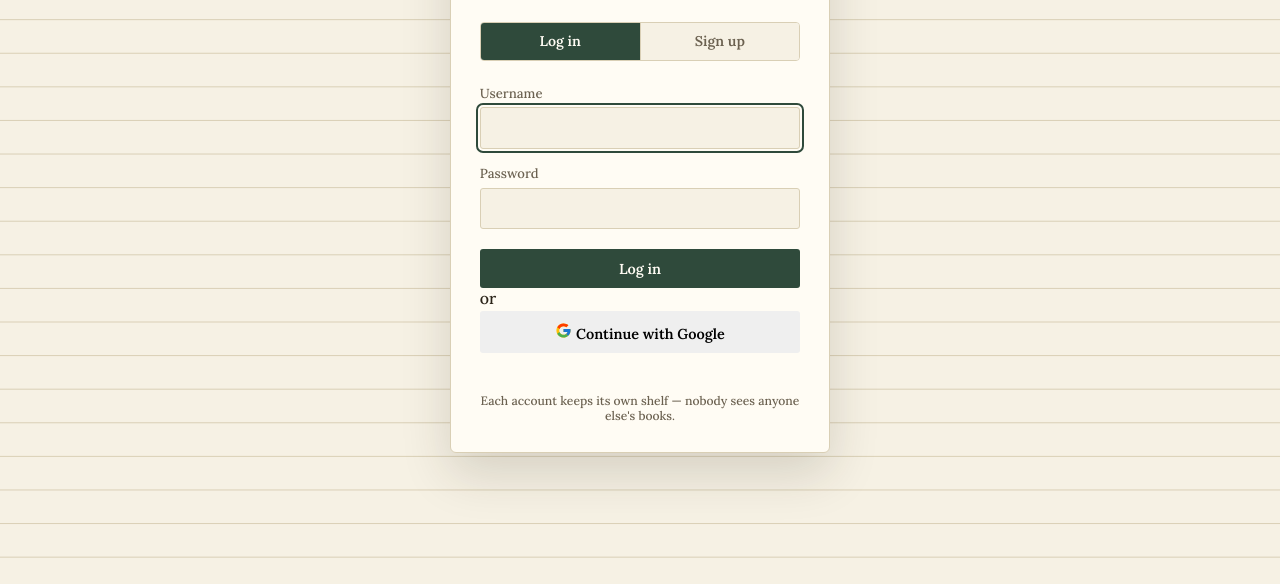
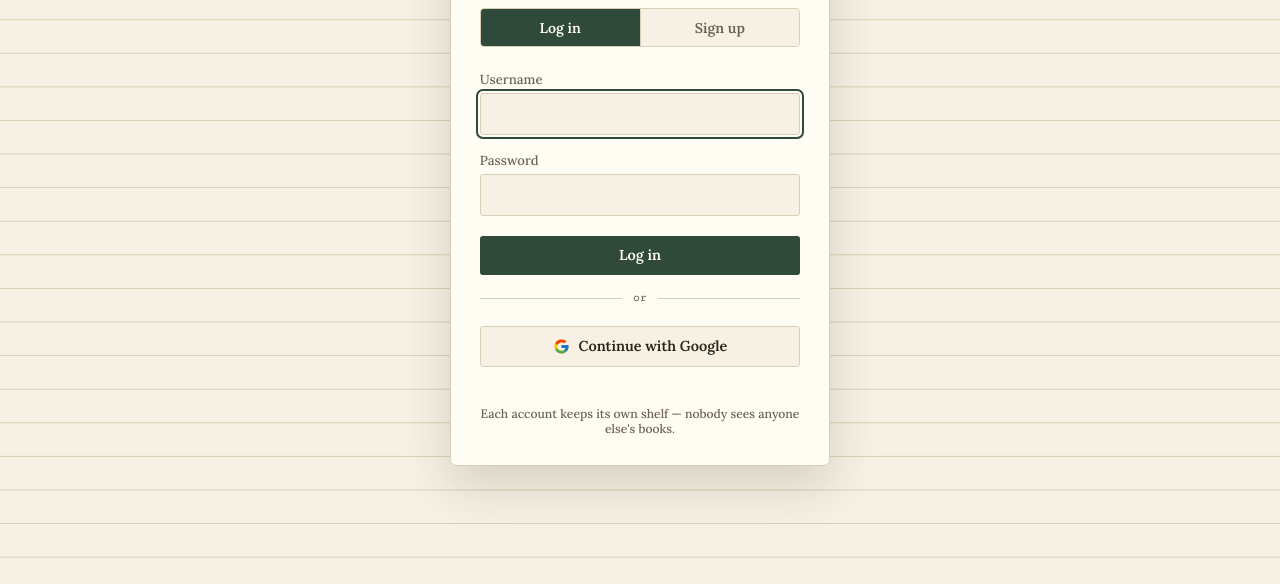
Before and after one commit to hidude5567/family-catalouge, a website: page index.html in a window 1280 px wide. Shown: the part 216-800 px from the top of the page. Drawn offline with nearby package versions, Linux system fonts and the light colour scheme.

Commit message:
Add styles for Google sign-in button and divider

```diff
--- a/style.css
+++ b/style.css
@@ -607,3 +607,30 @@
   margin: 1.1rem 0 0;
 }
 .auth-card .status-line { justify-content: center; }
+/* ---------- Google sign-in ---------- */
+.auth-divider {
+  display: flex;
+  align-items: center;
+  gap: 0.7rem;
+  margin: 1.1rem 0;
+  color: var(--ink-soft);
+  font-family: 'Courier Prime', monospace;
+  font-size: 0.72rem;
+}
+.auth-divider::before, .auth-divider::after {
+  content: "";
+  flex: 1;
+  border-top: 1px solid var(--paper-line);
+}
+.btn-google {
+  width: 100%;
+  display: inline-flex;
+  align-items: center;
+  justify-content: center;
+  gap: 0.55rem;
+  background: var(--paper);
+  color: var(--ink);
+  border: 1px solid var(--paper-line);
+}
+.btn-google:hover { border-color: var(--ink-soft); }
+.btn-google:disabled { opacity: 0.55; cursor: not-allowed; }
```
